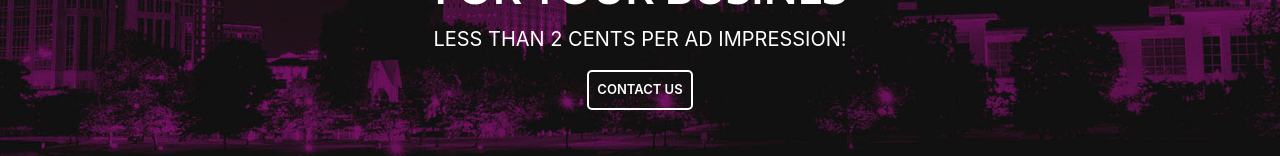
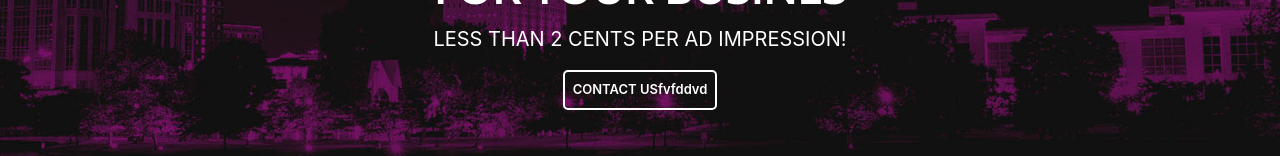
Before and after one commit to portfoliolive-hub/webdetail, a plain HTML site: page index.html in a window 1280 px wide. Shown: the part 282-438 px from the top of the page. Drawn offline with nearby package versions, Linux system fonts and the light colour scheme.

Commit message:
contact -us

```diff
--- a/index.html
+++ b/index.html
@@ -25,7 +25,7 @@
                         <h5>Target 10,000 people looking<br> for your busines</h5> <span class="impression">
                             <p>Less than 2 cents per ad impression!</p>
                         </span>
-                        <button type="button">CONTACT US</button>
+                        <button type="button">CONTACT USfvfddvd</button>
                     </div>
                 </div>
             </div>
```
